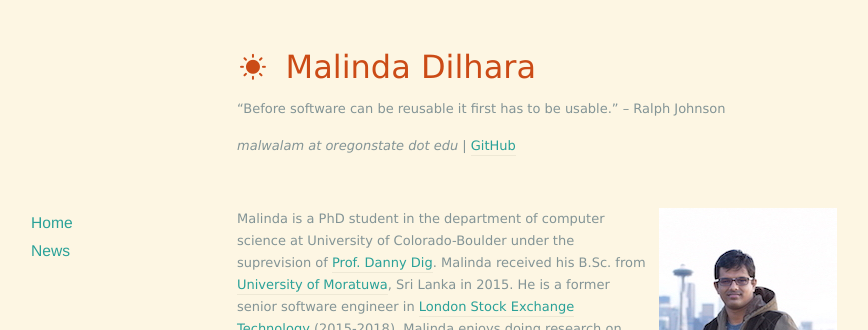
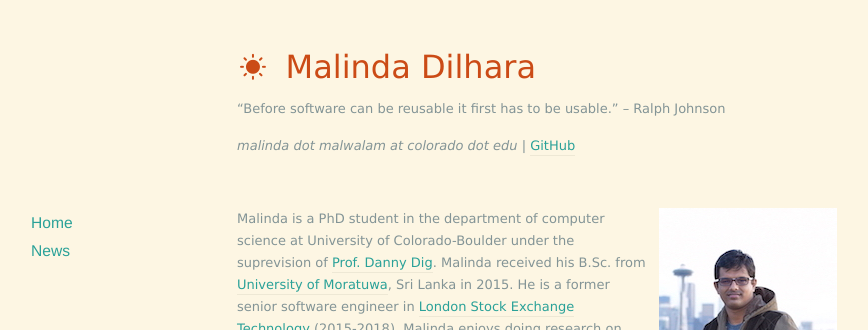
Before and after one commit to maldil/maldil, a Jekyll site: the page built from index.markdown, in a window 1280 px wide. Shown: the top 330 px of the page, without its empty margins (103-971 px from the left). Built offline with Jekyll 4.4.1, drawn with Linux system fonts in a browser that asks for light colours; nearby versions of some CDN libraries; the list of posts is cut into pages by our own code.

Commit message:
update email

```diff
--- a/_layouts/default.html
+++ b/_layouts/default.html
@@ -22,7 +22,7 @@
   <header id="header">
     <h1><a href="/"><i class="icon-sun"></i> {{ site.name }}</a></h1>
     <p>{{ site.description }}</p>
-    <p><i>malwalam at oregonstate dot edu | </i> <a href="https://github.com/maldil">GitHub</a></p>
+    <p><i>malinda dot malwalam at colorado dot edu | </i> <a href="https://github.com/maldil">GitHub</a></p>
 </header>
 
 
```
